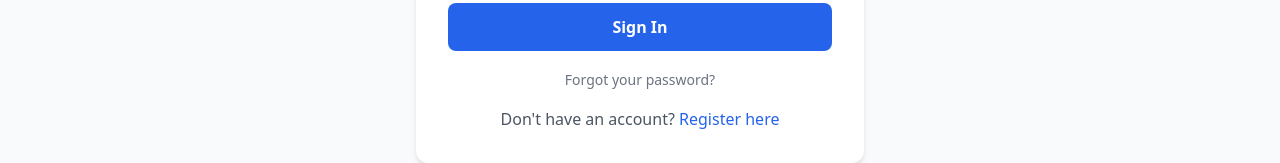
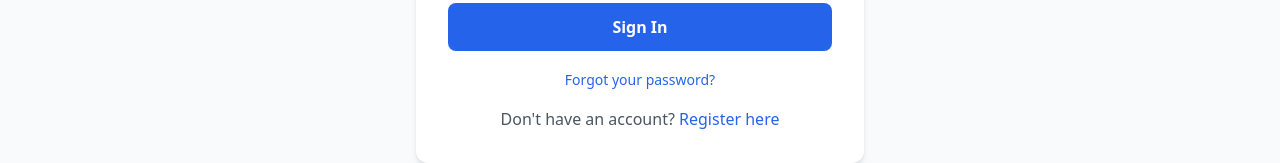
Before and after one commit to kndnkmr/docconnect, a React (Vite) app in the folder client/: page /login in a window 1280 px wide. Shown: the part 496-659 px from the top of the page. Built offline with nearby package versions, Linux system fonts and the light colour scheme; no server answers.

Commit message:
Style 'Forgot your password?' as a clear link on Login
It was already a working Link to /forgot-password but styled grey with no underline, so it read as plain text. Now primary-colored, medium weight, underline on hover — matching the site's other links (e.g. 'Create a free account').

```diff
--- a/client/src/pages/Login.jsx
+++ b/client/src/pages/Login.jsx
@@ -212,7 +212,7 @@ function Login() {
 
           {/* Forgot password link */}
           <p className="text-center mt-4">
-            <Link to="/forgot-password" className="text-sm text-gray-500 hover:text-primary-600">
+            <Link to="/forgot-password" className="text-sm font-medium text-primary-600 hover:text-primary-700 hover:underline">
               Forgot your password?
             </Link>
           </p>
```
